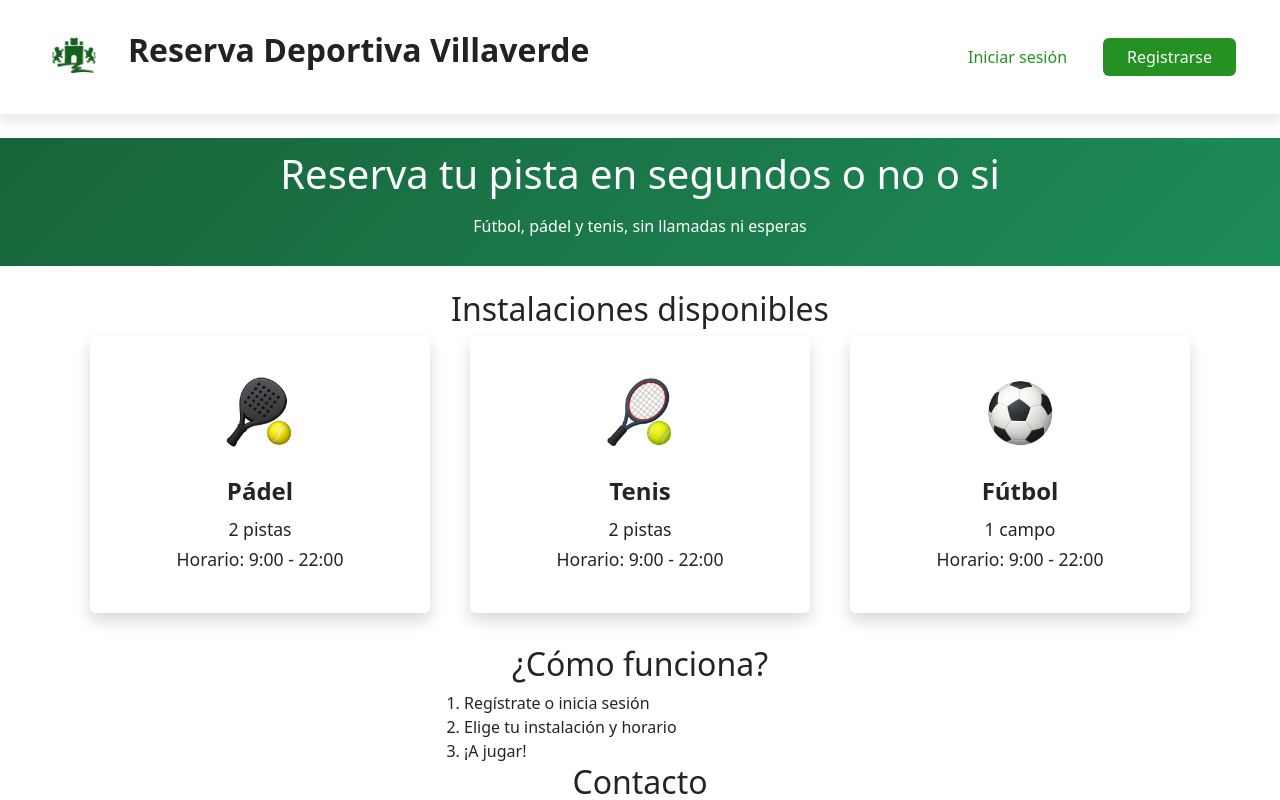
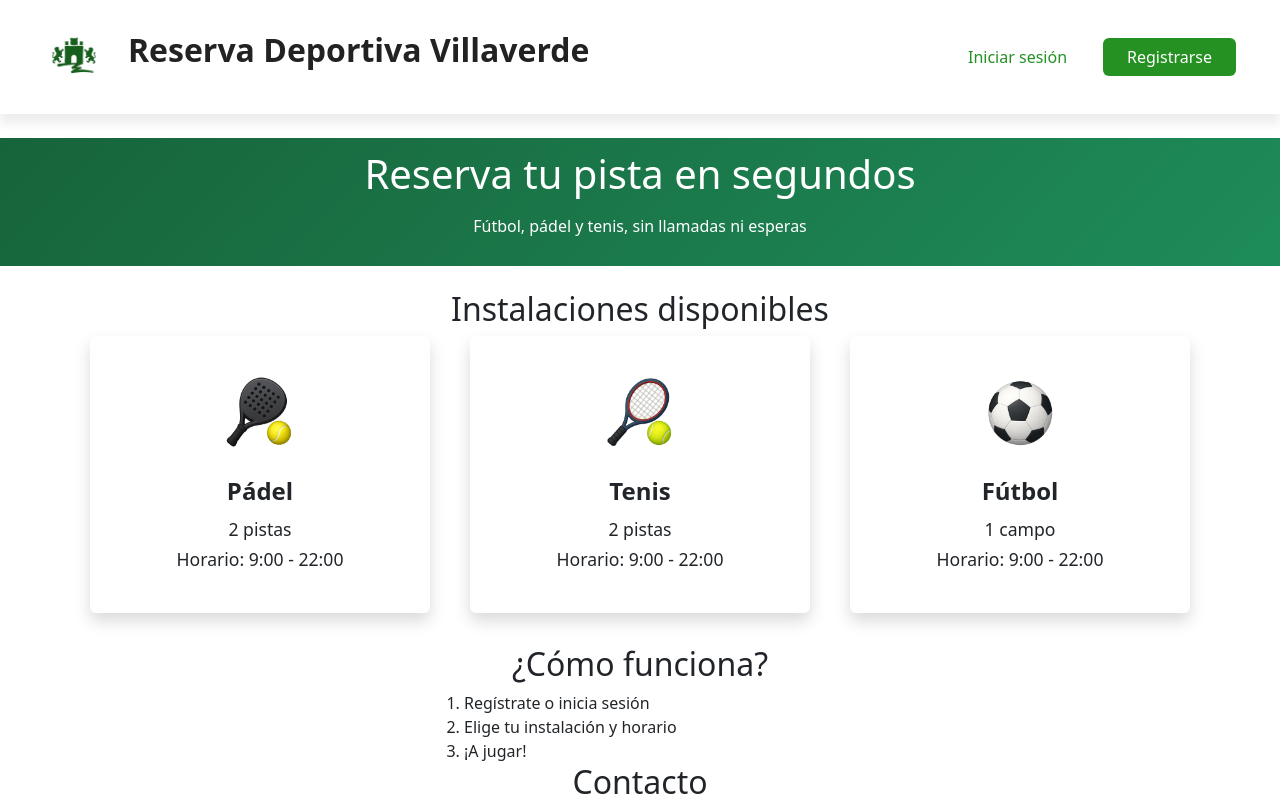
Before and after one commit to rafaelH05/reserva-polideportivo-frontend, an Angular app: page / in a window 1280 px wide. Shown: the top 800 px of the page. Built offline with nearby package versions, Linux system fonts and the light colour scheme.

Commit message:
Update home.component.html

```diff
--- a/src/app/components/home/home.component.html
+++ b/src/app/components/home/home.component.html
@@ -3,7 +3,7 @@
 
 <section class="reserva">
 
-    <h1 class="text-3xl font-bold">Reserva tu pista en segundos o no o si</h1>
+    <h1 class="text-3xl font-bold">Reserva tu pista en segundos</h1>
     <p class="text-lg mt-2">Fútbol, pádel y tenis, sin llamadas ni esperas</p>
 </section>
 <br>
```
